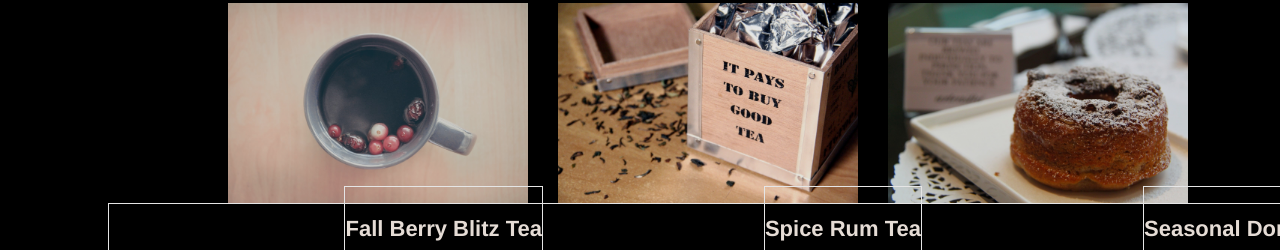
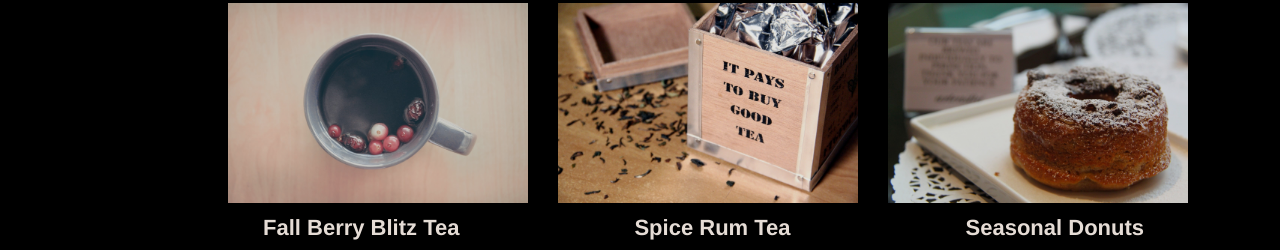
Before and after one commit to jamzm101/TeaCozy, a plain HTML site: page index.html in a window 1280 px wide. Shown: the part 835-1085 px from the top of the page. Drawn offline with Linux system fonts and the light colour scheme; grey boxes are pictures that could not be loaded.

Commit message:
completed Tea Cozy

```diff
--- a/Resources/CSS/Style.css
+++ b/Resources/CSS/Style.css
@@ -152,26 +152,29 @@ nav span{
   margin-left: 100px;
   width: 1200px;
   height: 50px;
-  justify-content: space-around;
+  /*justify-content: space-around;*/
   align-items: center;
   padding-left: 125px;
-  border: 1px solid white;
+  /*border: 1px solid white;*/
 }
 
 .berries-h4{
   display: flex;
-  border: 1px solid white;
-  margin-right: 0px;
+  /*border: 1px solid white;*/
+  padding-right: 175px;
+  margin-left: 30px;
+
 }
 
 .woodenbox-h4{
   display: flex;
-  border: 1px solid white;
+  /*border: 1px solid white;*/
+  padding-right: 175px;
 }
 
 .donut-h4{
   display: flex;
-  border: 1px solid white;
+  /*border: 1px solid white;*/
 }
 
 .two-images{
```
